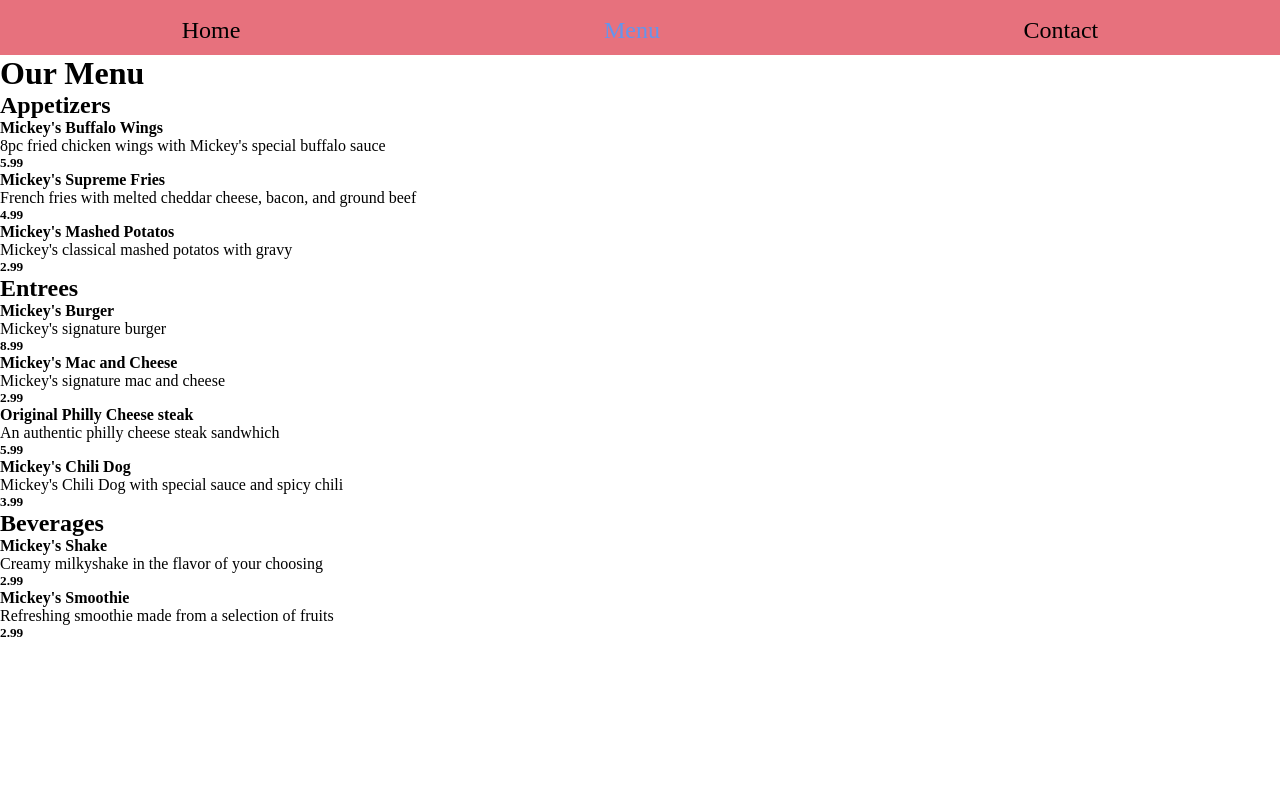
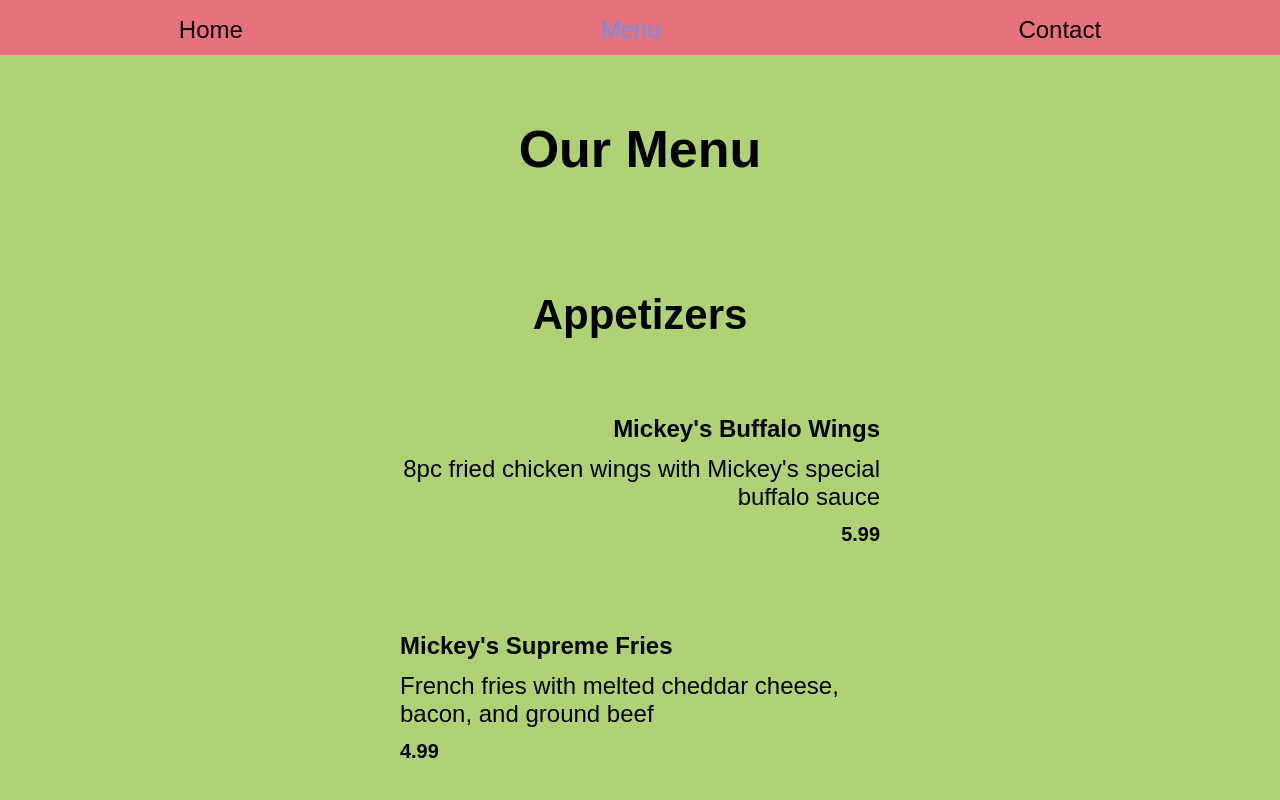
Before and after one commit to Janluc/JavascriptRestaurant, a website built with webpack: page dist/index.html in a window 1280 px wide. Both pictures are taken after a click on the item "Menu". Shown: the top 800 px of the page. Built offline with Linux system fonts and the light colour scheme.

Commit message:
Add styling to menu page

```diff
--- a/src/index.js
+++ b/src/index.js
@@ -1,6 +1,7 @@
+
 import createHomeContent from './home';
 import makeMenuPage from './menu';
-import makeContactPage from './contact'
+import makeContactPage from './contact';
 import './style.css';
 
 const content = document.querySelector('#content');
@@ -17,8 +18,7 @@ const makeNav = () => {
   const navContact = document.createElement('li');
 
   selectedTab = navHome;
-
-  navList.classList.add('nav-list')
+  selectedTab.classList.add('selected-nav')
 
   navHome.textContent = 'Home';
   navHome.addEventListener('click', () => updateCurrentPage('home', navHome));
@@ -29,15 +29,18 @@ const makeNav = () => {
   navContact.textContent = 'Contact';
   navContact.addEventListener('click', () => updateCurrentPage('contact', navContact));
 
+  navList.classList.add('nav-list')
+
   navList.append(navHome, navMenu, navContact);
-  nav.append(navList);
+  nav.appendChild(navList);
   header.appendChild(nav);
 
-  return header
+  return header;
 }
 
 const removeContent = () => {
   content.removeChild(currentContent);
+  content.classList.toggle('content-is-active')
 }
 
 const updateCurrentPage = (newPage, newTab) => {
@@ -58,9 +61,16 @@ const updateCurrentPage = (newPage, newTab) => {
     currentContent = updatedPage
 
     content.appendChild(currentContent);
+    fadeTabs();
   }
 }
 
+const fadeTabs = () => {
+  setTimeout(() => {
+    content.classList.toggle('content-is-active');
+  })
+}
+
 document.body.prepend(makeNav());
-
 content.append(currentContent);
+fadeTabs();
--- a/src/style.css
+++ b/src/style.css
@@ -16,8 +16,14 @@ ol, ul {
 }
 
 /* CSS Reset END */
+* {
+  font-family: Arial, Helvetica, sans-serif;
+}
+/* Nav */
 
-/* Nav */
+#content {
+  opacity: 0;
+}
 
 header{
   height: 55px;
@@ -29,6 +35,11 @@ nav {
 
 }
 
+#content.content-is-active {
+  opacity: 1 !important;
+  transition: opacity .2s ease-in-out;
+  -webkit-transition: opacity .2s ease-in-out;
+}
 .nav-list {
   display:flex;
   justify-content: space-around;
@@ -56,6 +67,7 @@ nav {
 .selected-nav:hover{
   padding-bottom: 0px !important;
 }
+
 /* Main Page */
 
 .banner {
@@ -91,3 +103,51 @@ nav {
 .main-page-display p {
   font-size: 32px;
 }
+
+/* MENU */
+
+#menu {
+  background-color: #afd275;
+}
+
+#menu h1 {
+  text-align: center;
+  padding-top: 4rem;
+  font-size: 52px;
+}
+
+#menu section {
+  padding: 5rem 25rem;
+}
+
+#menu section h2 {
+  font-size: 42px;
+}
+
+#menu section:nth-child(odd){
+  background-color: white;
+}
+
+#menu section div{
+  padding: 2rem 0;
+  font-size: 1.5em;
+}
+
+.center-page {
+  margin: 0 auto;
+}
+.menu-item > *{
+  margin: .5em 0;
+}
+
+.menu-item:nth-child(even) {
+  text-align: right;
+}
+
+.menu-section{
+  max-width: max-content;
+}
+
+.menu-section  h2{
+  text-align: center;
+}
```
Also changed, not shown: dist/main.js.
